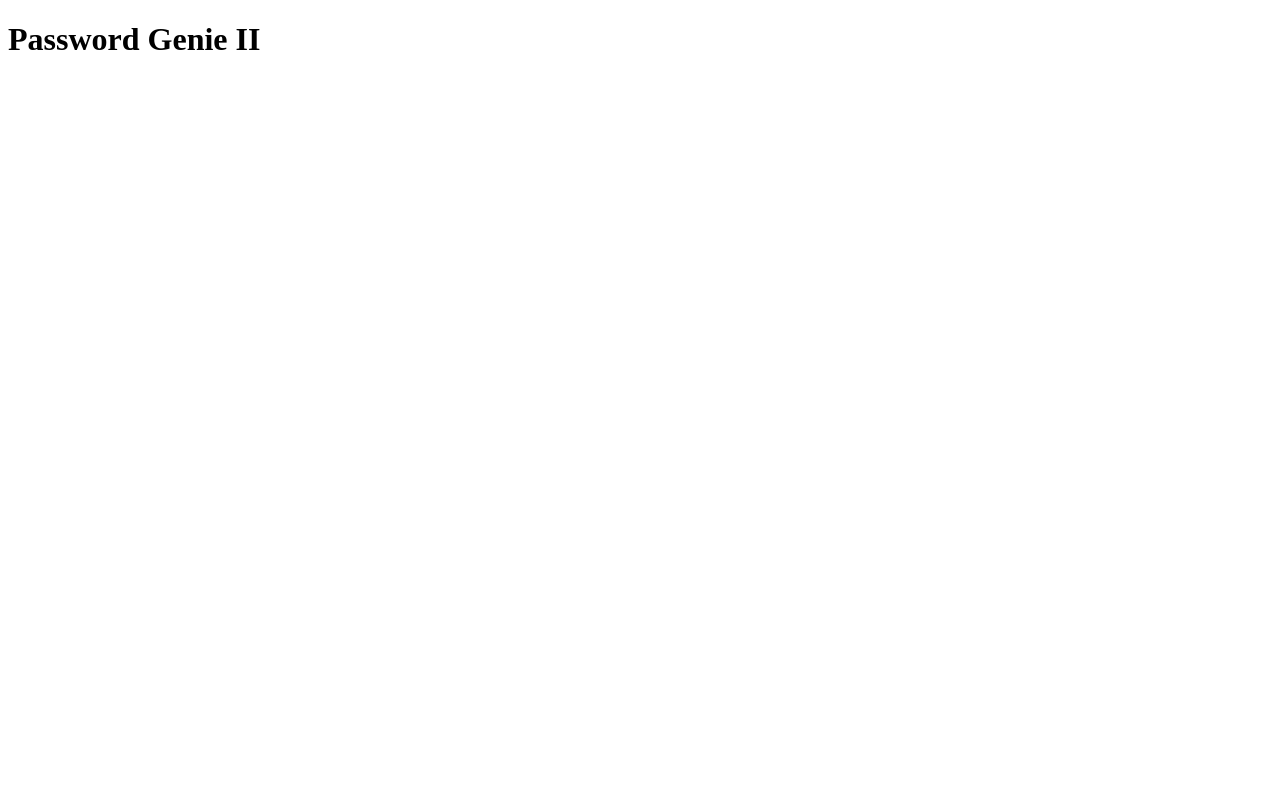
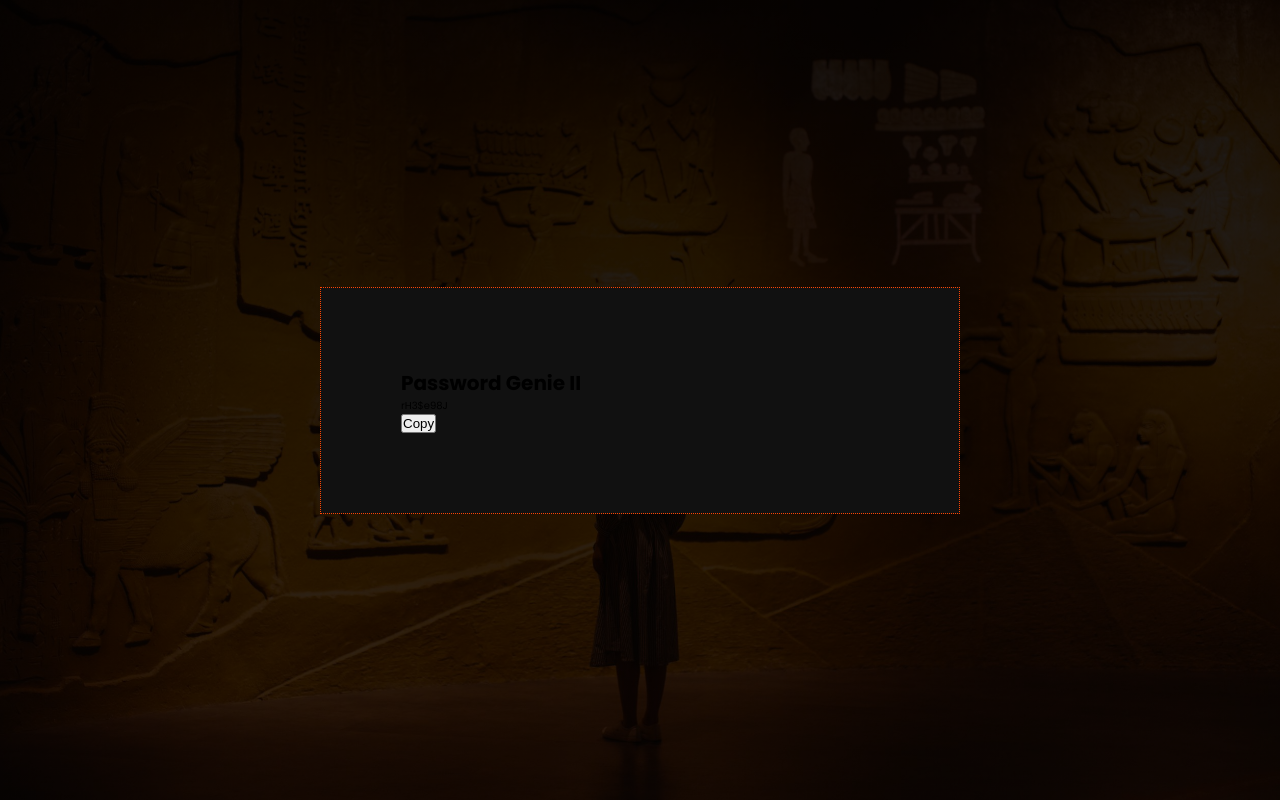
Before and after one commit to Nimira43/Emporia, a plain HTML site: page Password-Genie-II/index.html in a window 1280 px wide. Drawn offline with Linux system fonts and the light colour scheme.

Commit message:
Most HTML done and some styling.

```diff
--- a/Password-Genie-II/index.html
+++ b/Password-Genie-II/index.html
@@ -9,7 +9,18 @@
   <title>Password Genie II</title>
 </head>
 <body>
+  <main class="container">
+    <h1>Password Genie II</h1>
+    <div class="password-field">
+      <span class="password-display">
+        <span class="password-placeholder">rH3$e98J</span>
+      </span>
+      <div class="copy-wrapper">
+        <span class="copy-text"></span>
+        <button type="button">Copy</button>
+      </div>
+    </div>
+  </main>
 
-  <h1>Password Genie II</h1>
 </body>
 </html>
--- a/Password-Genie-II/style.css
+++ b/Password-Genie-II/style.css
@@ -1,4 +1,10 @@
 @import url('https://fonts.googleapis.com/css2?family=Poppins:ital,wght@0,100;0,200;0,300;0,400;0,500;0,600;0,700;0,800;0,900;1,100;1,200;1,300;1,400;1,500;1,600;1,700;1,800;1,900&display=swap');
+
+* {
+  margin: 0;
+  padding: 0;
+  box-sizing: border-box;
+}
 
 :root {
   --dk-g: #333;
@@ -10,3 +16,30 @@
   --or-2: #ff8c00;
   --gold: #ffd700;
 }
+
+html {
+  font-size: 62.5%;
+}
+
+body {
+  width: 100%;
+  height: 100vh;
+  font-family: 'Poppins', sans-serif;
+  background: linear-gradient(
+    rgba(0, 0, 0, 0.9),
+    rgba(0, 0, 0, 0.8)),
+    url('./images/bg.jpg') no-repeat center;
+  background-size: cover;
+  display: flex;
+  justify-content: center;
+  align-items: center;
+}
+
+.container {
+  margin: 0 auto;
+  max-width: 640px;
+  width: 100%;
+  padding: 8rem;
+  background-color: var(--dark);
+  border: 0.1rem dotted var(--or-1);
+}
```
Also changed, not shown: Password-Genie-II/images/bg.jpg (added).
